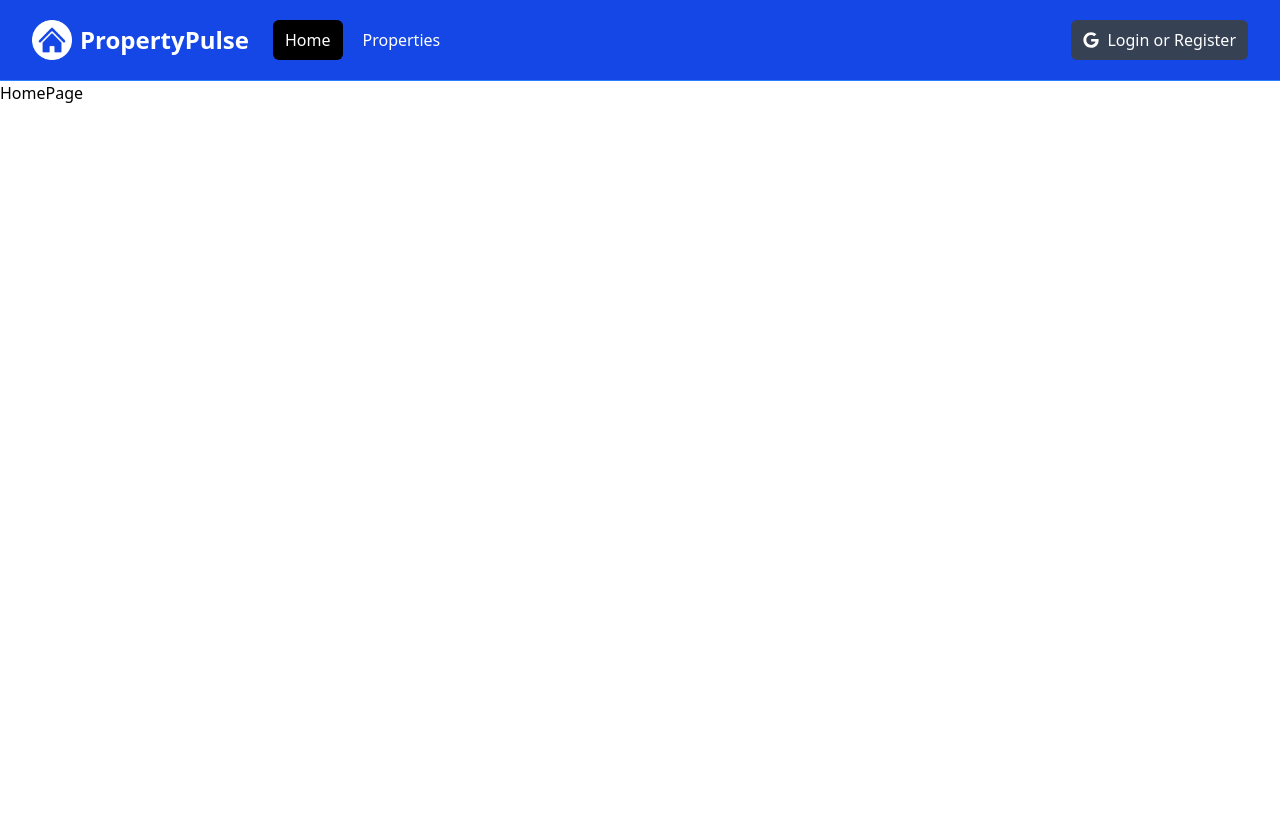
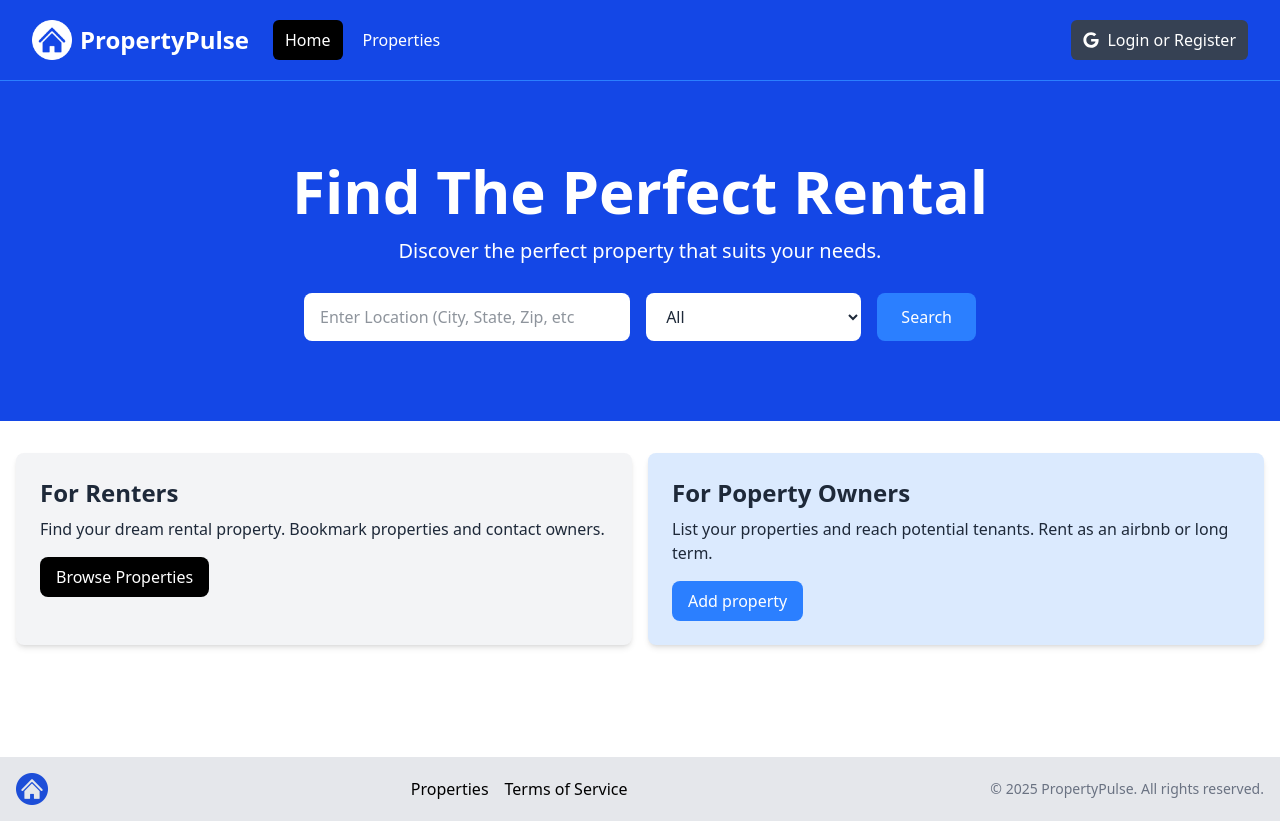
Before and after one commit to Thugchanbeno/r-s-c-m, a Next.js app in the folder property-pulse/: page / in a window 1280 px wide. Before the commit the page ends 800 px from the top, so only its background shows below. Built offline with nearby package versions, Linux system fonts and the light colour scheme.

Commit message:
add hero section and footer

```diff
--- a/property-pulse/app/layout.jsx
+++ b/property-pulse/app/layout.jsx
@@ -1,5 +1,6 @@
 import "@/assets/styles/globals.css";
 import NavBar from "@/components/NavBar";
+import Footer from "@/components/Footer";
 
 export const metadata = {
   title: "PropertyPulse | Find the perfect Rental",
@@ -13,6 +14,7 @@
       <body>
         <NavBar />
         <main>{children}</main>
+        <Footer />
       </body>
     </html>
   );
--- a/property-pulse/app/page.jsx
+++ b/property-pulse/app/page.jsx
@@ -1,5 +1,13 @@
+import Hero from "@/components/Hero";
+import InfoBoxes from "@/components/InfoBoxes";
+
 const HomePage = () => {
-  return <div>HomePage</div>;
+  return (
+    <>
+      <Hero />
+      <InfoBoxes />
+    </>
+  );
 };
 
 export default HomePage;
--- /dev/null
+++ b/property-pulse/components/Footer.jsx
@@ -0,0 +1,33 @@
+import Image from "next/image";
+import Link from "next/link";
+import logo from "@/assets/images/logo.png";
+
+const Footer = () => {
+  const currentYear = new Date().getFullYear();
+  return (
+    <footer className="bg-gray-200 py-4 mt-24">
+      <div className="container mx-auto flex flex-col md:flex-row items-center justify-between px-4">
+        <div className="mb-4 md:mb-0">
+          <Image src={logo} alt="Logo" className="h-8 w-auto" />
+        </div>
+        <div className="flex flex-wrap justify-center md:justify-start mb-4 md:mb-0">
+          <ul className="flex space-x-4">
+            <li>
+              <Link href="/properties">Properties</Link>
+            </li>
+            <li>
+              <Link href="/terms">Terms of Service</Link>
+            </li>
+          </ul>
+        </div>
+        <div>
+          <p className="text-sm text-gray-500 mt-2 md:mt-0">
+            &copy; {currentYear} PropertyPulse. All rights reserved.
+          </p>
+        </div>
+      </div>
+    </footer>
+  );
+};
+
+export default Footer;
--- /dev/null
+++ b/property-pulse/components/Hero.jsx
@@ -0,0 +1,57 @@
+const Hero = () => {
+  return (
+    <section className="bg-blue-700 py-20 mb-4">
+      <div className="max-w-7xl mx-auto px-4 sm:px-6 lg:px-8 flex flex-col items-center">
+        <div className="text-center">
+          <h1 className="text-4xl font-extrabold text-white sm:text-5xl md:text-6xl">
+            Find The Perfect Rental
+          </h1>
+          <p className="my-4 text-xl text-white">
+            Discover the perfect property that suits your needs.
+          </p>
+        </div>
+        {/* <!-- Form Component --> */}
+        <form className="mt-3 mx-auto max-w-2xl w-full flex flex-col md:flex-row items-center">
+          <div className="w-full md:w-3/5 md:pr-2 mb-4 md:mb-0">
+            <label htmlFor="location" className="sr-only">
+              Location
+            </label>
+            <input
+              type="text"
+              id="location"
+              placeholder="Enter Location (City, State, Zip, etc"
+              className="w-full px-4 py-3 rounded-lg bg-white text-gray-800 focus:outline-none focus:ring focus:ring-blue-500"
+            />
+          </div>
+          <div className="w-full md:w-2/5 md:pl-2">
+            <label htmlFor="property-type" className="sr-only">
+              Property Type
+            </label>
+            <select
+              id="property-type"
+              className="w-full px-4 py-3 rounded-lg bg-white text-gray-800 focus:outline-none focus:ring focus:ring-blue-500"
+            >
+              <option value="All">All</option>
+              <option value="Apartment">Apartment</option>
+              <option value="Studio">Studio</option>
+              <option value="Condo">Condo</option>
+              <option value="House">House</option>
+              <option value="Cabin Or Cottage">Cabin or Cottage</option>
+              <option value="Loft">Loft</option>
+              <option value="Room">Room</option>
+              <option value="Other">Other</option>
+            </select>
+          </div>
+          <button
+            type="submit"
+            className="md:ml-4 mt-4 md:mt-0 w-full md:w-auto px-6 py-3 rounded-lg bg-blue-500 text-white hover:bg-blue-600 focus:outline-none focus:ring focus:ring-blue-500"
+          >
+            Search
+          </button>
+        </form>
+      </div>
+    </section>
+  );
+};
+
+export default Hero;
--- /dev/null
+++ b/property-pulse/components/InfoBox.jsx
@@ -0,0 +1,23 @@
+import Link from "next/link";
+const InfoBox = ({
+  heading,
+  backgroundColor = "bg-gray-100",
+  textColor = "text-gray-800",
+  buttonInfo,
+  children,
+}) => {
+  return (
+    <div className={`${backgroundColor} p-6 rounded-lg shadow-md`}>
+      <h2 className={`${textColor} text-2xl font-bold`}>{heading}</h2>
+      <p className={`${textColor} mt-2 mb-4`}>{children}</p>
+      <Link
+        href={buttonInfo.link}
+        className={`inline-block ${buttonInfo.backgroundColor} text-white rounded-lg px-4 py-2 hover:opacity-80`}
+      >
+        {buttonInfo.text}
+      </Link>
+    </div>
+  );
+};
+
+export default InfoBox;
--- /dev/null
+++ b/property-pulse/components/InfoBoxes.jsx
@@ -0,0 +1,39 @@
+//import Link from "next/link";
+import InfoBox from "./InfoBox";
+
+const InfoBoxes = () => {
+  return (
+    <section>
+      <div className="container-xl lg:container m-auto">
+        <div className="grid grid-cols-1 md:grid-cols-2 gap-4 p-4 rounded-lg">
+          <InfoBox
+            heading="For Renters"
+            backgroundColor="bg-gray-100"
+            buttonInfo={{
+              text: "Browse Properties",
+              link: "/properties",
+              backgroundColor: "bg-black",
+            }}
+          >
+            Find your dream rental property. Bookmark properties and contact
+            owners.
+          </InfoBox>
+          <InfoBox
+            heading="For Poperty Owners"
+            backgroundColor="bg-blue-100"
+            buttonInfo={{
+              text: "Add property",
+              link: "/properties/add",
+              backgroundColor: "bg-blue-500",
+            }}
+          >
+            List your properties and reach potential tenants. Rent as an airbnb
+            or long term.
+          </InfoBox>
+        </div>
+      </div>
+    </section>
+  );
+};
+
+export default InfoBoxes;
```
